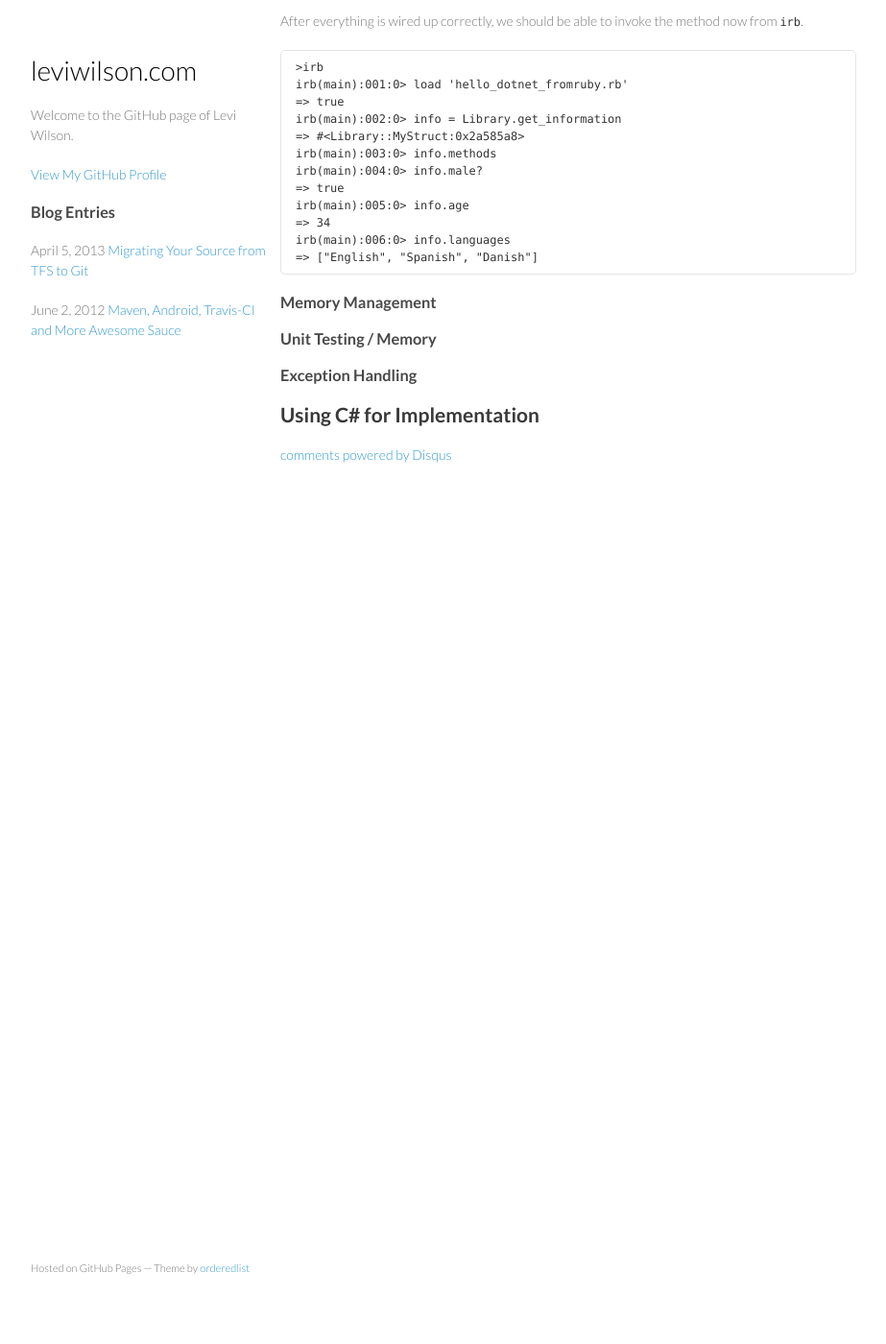
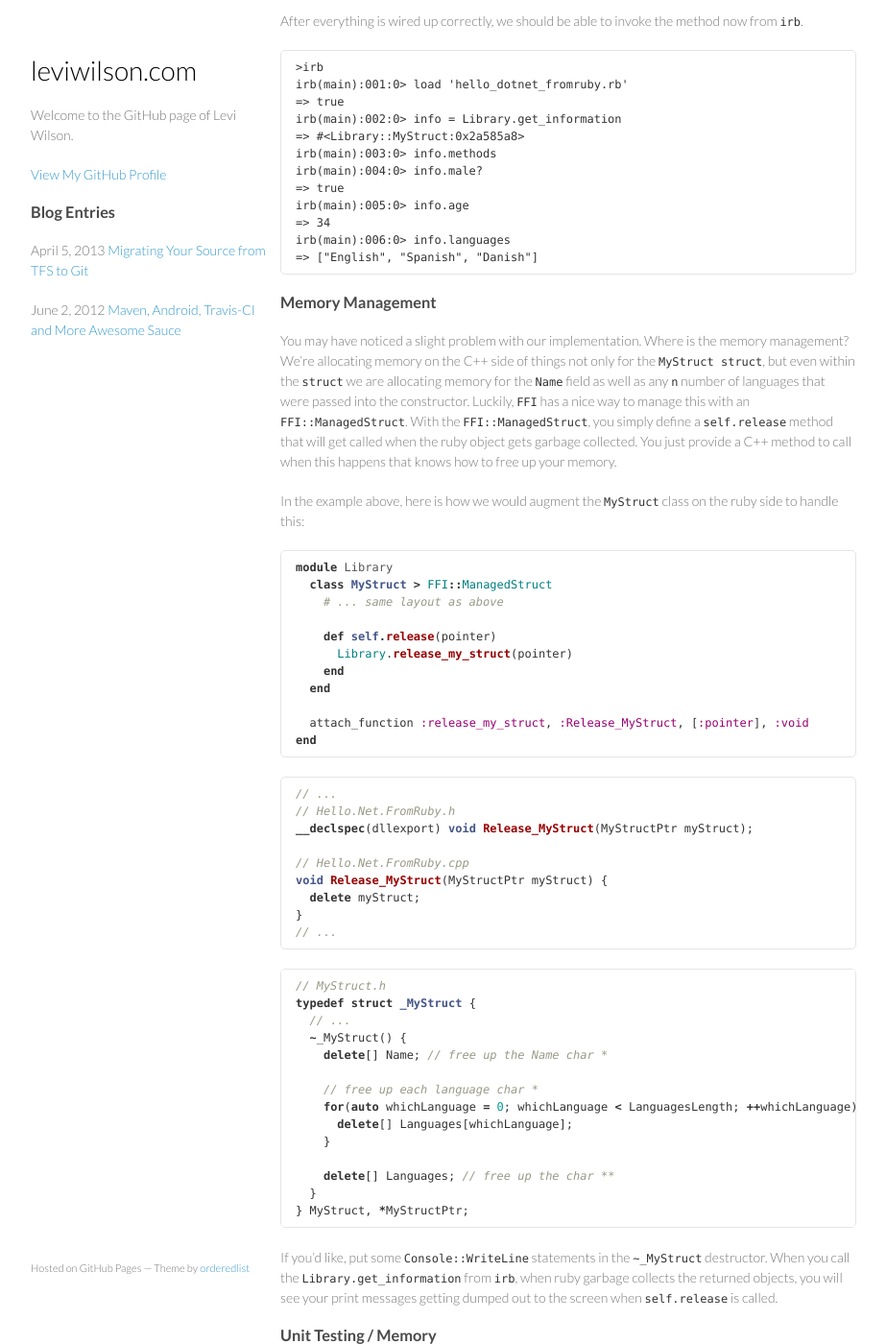
Before and after one commit to leviwilson/leviwilson.github.com, a Jekyll site: the page built from 2013-10-17-invoking-.net-from-ruby.md, in a window 1280 px wide and 1400 px high, scrolled down 5393 px. Shown: the whole window at 96% size, without its empty margins (178-1101 px from the left). Built offline with Jekyll 4.4.1, drawn with Linux system fonts in a browser that asks for light colours; Markdown is read by kramdown in place of the engine named in the settings; comment, search, counter and statistics services are not loaded; before the commit the page ends 5927 px from its top, so only the background shows below that.

Commit message:
added memory management section

````diff
--- a/2013-10-17-invoking-.net-from-ruby.md
+++ b/2013-10-17-invoking-.net-from-ruby.md
@@ -277,6 +277,58 @@ irb(main):006:0> info.languages
 ```
 
 ### Memory Management
+You may have noticed a slight problem with our implementation. Where is the memory management? We're allocating memory on the C++ side of things not only for the
+`MyStruct struct`, but even within the `struct` we are allocating memory for the `Name` field as well as any `n` number of languages that were passed into the constructor.
+Luckily, `FFI` has a nice way to manage this with an `FFI::ManagedStruct`. With the `FFI::ManagedStruct`, you simply define a `self.release` method that will get called
+when the ruby object gets garbage collected. You just provide a C++ method to call when this happens that knows how to free up your memory.
+
+In the example above, here is how we would augment the `MyStruct` class on the ruby side to handle this:
+
+```ruby
+module Library
+  class MyStruct > FFI::ManagedStruct
+    # ... same layout as above
+
+    def self.release(pointer)
+      Library.release_my_struct(pointer)
+    end
+  end
+
+  attach_function :release_my_struct, :Release_MyStruct, [:pointer], :void
+end
+```
+
+```cpp
+// ...
+// Hello.Net.FromRuby.h
+__declspec(dllexport) void Release_MyStruct(MyStructPtr myStruct);
+
+// Hello.Net.FromRuby.cpp
+void Release_MyStruct(MyStructPtr myStruct) {
+  delete myStruct;
+}
+// ...
+```
+
+```cpp
+// MyStruct.h
+typedef struct _MyStruct {
+  // ...
+  ~_MyStruct() {
+    delete[] Name; // free up the Name char *
+
+    // free up each language char *
+    for(auto whichLanguage = 0; whichLanguage < LanguagesLength; ++whichLanguage) {
+      delete[] Languages[whichLanguage];
+    }
+
+    delete[] Languages; // free up the char **
+  }
+} MyStruct, *MyStructPtr;
+```
+
+If you'd like, put some `Console::WriteLine` statements in the `~_MyStruct` destructor. When you call the `Library.get_information` from `irb`, when ruby garbage collects
+the returned objects, you will see your print messages getting dumped out to the screen when `self.release` is called.
 
 ### Unit Testing / Memory
 
````
